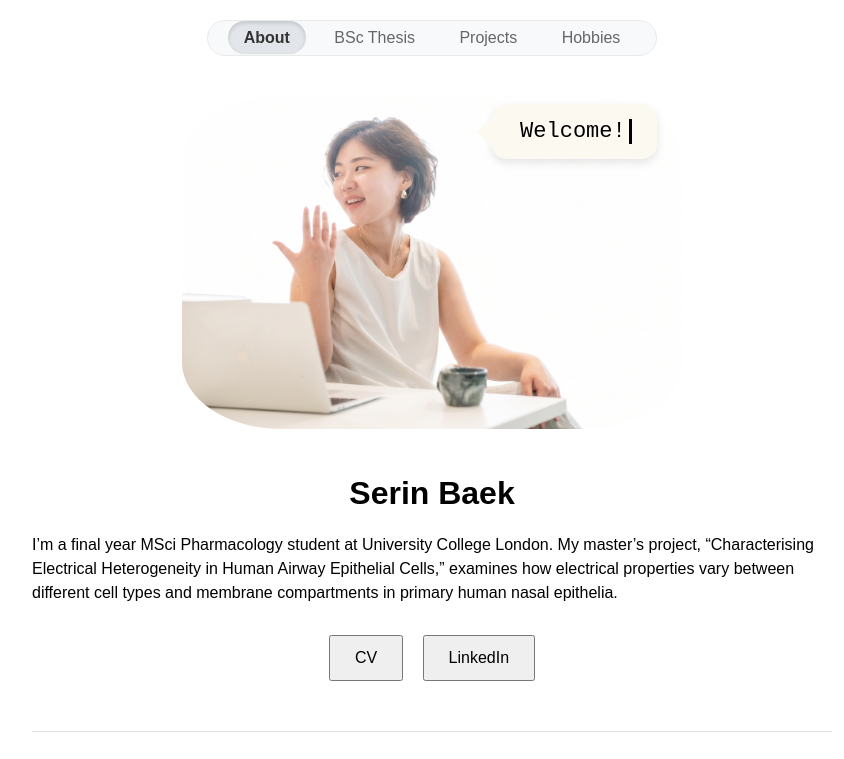
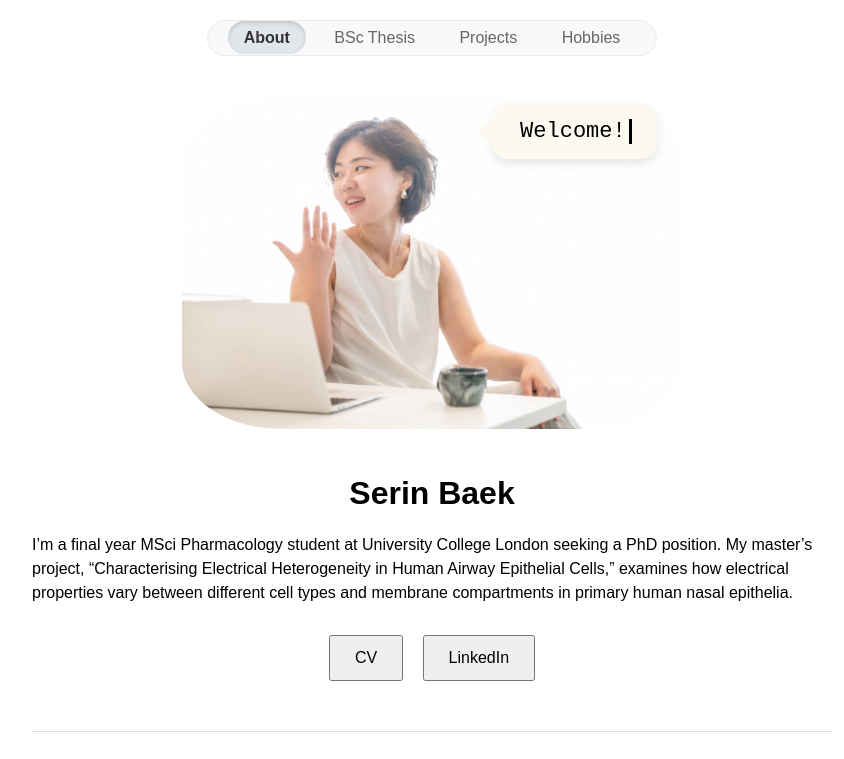
Before and after one commit to serinbaek/serinbaek.github.io, a plain HTML site: page index.html in a window 1280 px wide. Shown: the top 759 px of the page, without its empty margins (208-1052 px from the left). Drawn offline with Linux system fonts and the light colour scheme.

Commit message:
Update index.html

```diff
--- a/index.html
+++ b/index.html
@@ -119,7 +119,7 @@
 
     <h1><strong>Serin Baek</strong></h1>
 
-    <p style="font-size: 16px; text-align: left; line-height: 1.5;">I’m a final year MSci Pharmacology student at University College London. My master’s project, “Characterising Electrical Heterogeneity in Human Airway Epithelial Cells,” examines how electrical properties vary between different cell types and membrane compartments in primary human nasal epithelia.
+    <p style="font-size: 16px; text-align: left; line-height: 1.5;">I’m a final year MSci Pharmacology student at University College London seeking a PhD position. My master’s project, “Characterising Electrical Heterogeneity in Human Airway Epithelial Cells,” examines how electrical properties vary between different cell types and membrane compartments in primary human nasal epithelia.
 </p>
 
     <p style="margin-top: 30px;">
```
